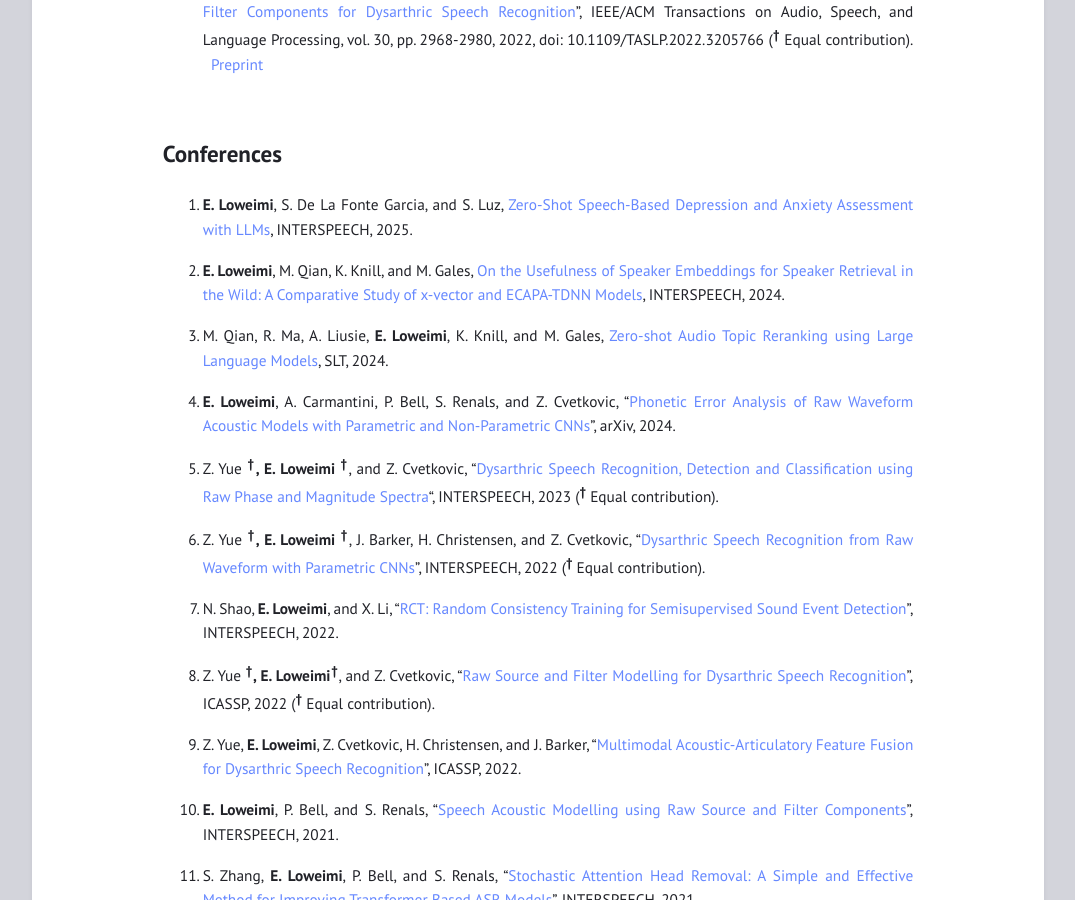
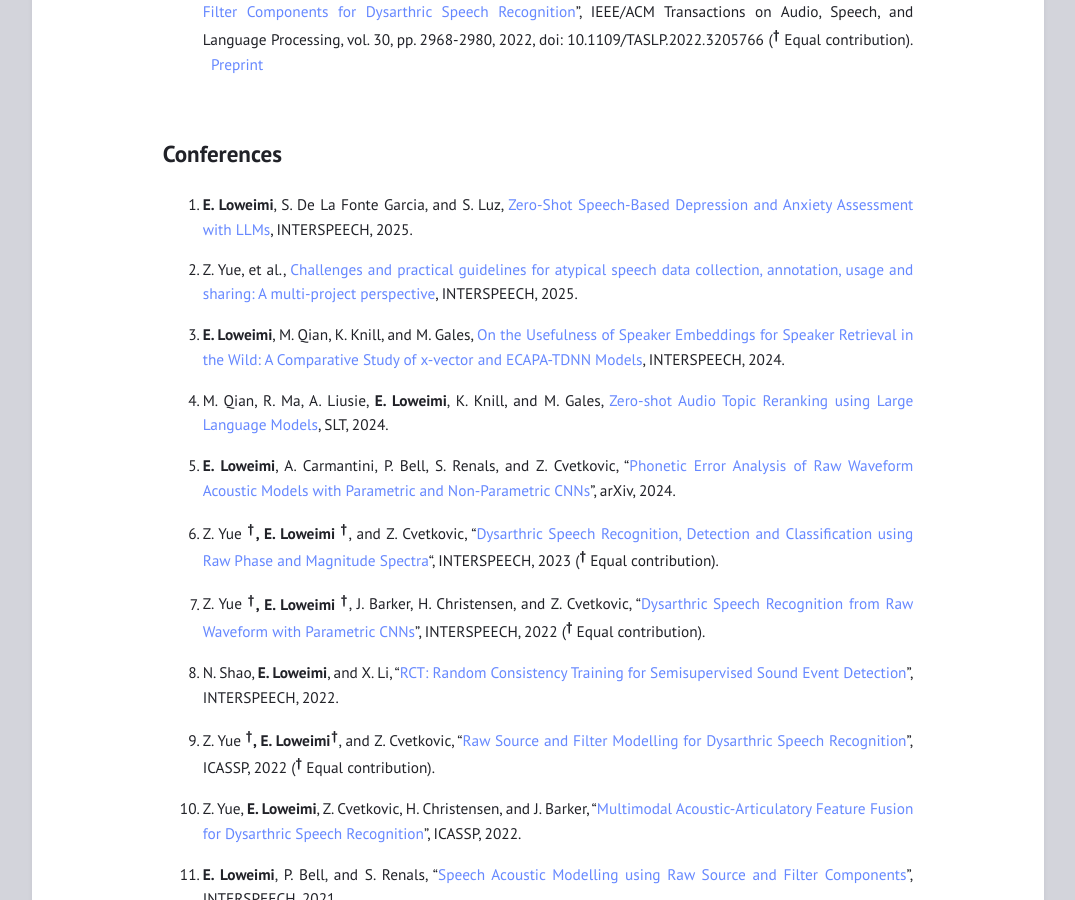
Before and after one commit to eloweimi/eloweimi.github.io, a Jekyll site: the page built from publications.md, in a window 1280 px wide and 900 px high, scrolled down 793 px. Shown: the whole window, without its empty margins (102-1177 px from the left). Built offline with Jekyll 4.4.1, drawn with Linux system fonts in a browser that asks for light colours.

Commit message:
Update publications.md

```diff
--- a/publications.md
+++ b/publications.md
@@ -28,87 +28,87 @@ Modelling from Raw Source and Filter Components for Dysarthric Speech Recognitio
 <br>
 
 ## Conferences ##
-<!--2. Z. Yue, ... **E. Loweimi**, [Challenges and practical guidelines for atypical speech data collection,
-annotation, usage and sharing: A multi-project perspective](https://eloweimi.github.io/publications/), INTERSPEECH, 2025.
--->
+
 1. **E. Loweimi**, S. De La Fonte Garcia, and S. Luz, [Zero-Shot Speech-Based Depression and Anxiety Assessment with LLMs](https://eloweimi.github.io/publications/), INTERSPEECH, 2025.
 
-2. **E. Loweimi**, M. Qian, K. Knill, and M. Gales, [On the Usefulness of Speaker Embeddings for Speaker Retrieval in the Wild:
+2. Z. Yue, et al., [Challenges and practical guidelines for atypical speech data collection, annotation, usage and sharing: A multi-project perspective](https://eloweimi.github.io/publications/), INTERSPEECH, 2025.
+
+3. **E. Loweimi**, M. Qian, K. Knill, and M. Gales, [On the Usefulness of Speaker Embeddings for Speaker Retrieval in the Wild:
 A Comparative Study of x-vector and ECAPA-TDNN Models](https://www.isca-archive.org/interspeech_2024/loweimi24_interspeech.html), INTERSPEECH, 2024.
 
-3. M. Qian, R. Ma, A. Liusie, **E. Loweimi**, K. Knill, and M. Gales, [Zero-shot Audio Topic Reranking using Large Language Models](https://arxiv.org/pdf/2309.07606), SLT, 2024.
+4. M. Qian, R. Ma, A. Liusie, **E. Loweimi**, K. Knill, and M. Gales, [Zero-shot Audio Topic Reranking using Large Language Models](https://arxiv.org/pdf/2309.07606), SLT, 2024.
 
-4. **E. Loweimi**, A. Carmantini, P. Bell, S. Renals, and Z. Cvetkovic, “[Phonetic Error Analysis of Raw Waveform Acoustic Models with Parametric and Non-Parametric CNNs](https://arxiv.org/abs/2406.00898)", arXiv, 2024.
+5. **E. Loweimi**, A. Carmantini, P. Bell, S. Renals, and Z. Cvetkovic, “[Phonetic Error Analysis of Raw Waveform Acoustic Models with Parametric and Non-Parametric CNNs](https://arxiv.org/abs/2406.00898)", arXiv, 2024.
 
-5. Z. Yue **<sup>&#8224;</sup>, E. Loweimi <sup>&#8224;</sup>**, and Z. Cvetkovic, “[Dysarthric Speech Recognition, Detection and Classification using Raw Phase and Magnitude Spectra](https://www.isca-speech.org/archive/interspeech_2023/yue23_interspeech.html)“, INTERSPEECH, 2023 (**<sup>&#8224;</sup>** Equal contribution).
+6. Z. Yue **<sup>&#8224;</sup>, E. Loweimi <sup>&#8224;</sup>**, and Z. Cvetkovic, “[Dysarthric Speech Recognition, Detection and Classification using Raw Phase and Magnitude Spectra](https://www.isca-speech.org/archive/interspeech_2023/yue23_interspeech.html)“, INTERSPEECH, 2023 (**<sup>&#8224;</sup>** Equal contribution).
 
-6. Z. Yue **<sup>&#8224;</sup>, E. Loweimi <sup>&#8224;</sup>**, J. Barker, H. Christensen, and Z. Cvetkovic, “[Dysarthric Speech Recognition from Raw Waveform with Parametric CNNs](https://www.isca-speech.org/archive/interspeech_2022/yue22_interspeech.html)”, INTERSPEECH,
+7. Z. Yue **<sup>&#8224;</sup>, E. Loweimi <sup>&#8224;</sup>**, J. Barker, H. Christensen, and Z. Cvetkovic, “[Dysarthric Speech Recognition from Raw Waveform with Parametric CNNs](https://www.isca-speech.org/archive/interspeech_2022/yue22_interspeech.html)”, INTERSPEECH,
 2022 (**<sup>&#8224;</sup>** Equal contribution).
 
-7. N. Shao, **E. Loweimi**, and X. Li, “[RCT: Random Consistency Training for Semisupervised Sound Event Detection](https://www.isca-speech.org/archive/interspeech_2022/shao22_interspeech.html)”, INTERSPEECH, 2022.
+8. N. Shao, **E. Loweimi**, and X. Li, “[RCT: Random Consistency Training for Semisupervised Sound Event Detection](https://www.isca-speech.org/archive/interspeech_2022/shao22_interspeech.html)”, INTERSPEECH, 2022.
 
-8. Z. Yue **<sup>&#8224;</sup>, E. Loweimi<sup>&#8224;</sup>**, and Z. Cvetkovic, “[Raw Source and Filter Modelling for Dysarthric Speech Recognition](https://ieeexplore.ieee.org/document/9746553)”, ICASSP, 2022 (**<sup>&#8224;</sup>** Equal contribution).
+9. Z. Yue **<sup>&#8224;</sup>, E. Loweimi<sup>&#8224;</sup>**, and Z. Cvetkovic, “[Raw Source and Filter Modelling for Dysarthric Speech Recognition](https://ieeexplore.ieee.org/document/9746553)”, ICASSP, 2022 (**<sup>&#8224;</sup>** Equal contribution).
 
-9. Z. Yue, **E. Loweimi**, Z. Cvetkovic, H. Christensen, and J. Barker, “[Multimodal Acoustic-Articulatory Feature Fusion for Dysarthric Speech Recognition](https://ieeexplore.ieee.org/document/9746855)”, ICASSP, 2022.
+10. Z. Yue, **E. Loweimi**, Z. Cvetkovic, H. Christensen, and J. Barker, “[Multimodal Acoustic-Articulatory Feature Fusion for Dysarthric Speech Recognition](https://ieeexplore.ieee.org/document/9746855)”, ICASSP, 2022.
 
-10. **E. Loweimi**, P. Bell, and S. Renals, “[Speech Acoustic Modelling using Raw Source and Filter Components](https://www.isca-speech.org/archive/interspeech_2021/loweimi21_interspeech.html)”, INTERSPEECH, 2021.
+11. **E. Loweimi**, P. Bell, and S. Renals, “[Speech Acoustic Modelling using Raw Source and Filter Components](https://www.isca-speech.org/archive/interspeech_2021/loweimi21_interspeech.html)”, INTERSPEECH, 2021.
 
-11. S. Zhang, **E. Loweimi**, P. Bell, and S. Renals, “[Stochastic Attention Head Removal: A Simple and Effective Method for Improving Transformer Based ASR
+12. S. Zhang, **E. Loweimi**, P. Bell, and S. Renals, “[Stochastic Attention Head Removal: A Simple and Effective Method for Improving Transformer Based ASR
 Models](https://www.isca-speech.org/archive/interspeech_2021/zhang21p_interspeech.html)”, INTERSPEECH, 2021.
 
-12. **E. Loweimi**, Z. Cvetkovic, P. Bell, and S. Renals, “[Speech Acoustic Modelling from Raw Phase Spectrum](https://ieeexplore.ieee.org/document/9413727)”, ICASSP, 2021.
+13. **E. Loweimi**, Z. Cvetkovic, P. Bell, and S. Renals, “[Speech Acoustic Modelling from Raw Phase Spectrum](https://ieeexplore.ieee.org/document/9413727)”, ICASSP, 2021.
 
-13. S. Zhang, C-T. Do, R. Doddipatla, **E. Loweimi**, P. Bell, and S. Renals, “[Train Your Classifier First: Cascade Neural Networks Training from Upper Layers to Lower Layers](https://ieeexplore.ieee.org/document/9413565)”, ICASSP, 2021.
+14. S. Zhang, C-T. Do, R. Doddipatla, **E. Loweimi**, P. Bell, and S. Renals, “[Train Your Classifier First: Cascade Neural Networks Training from Upper Layers to Lower Layers](https://ieeexplore.ieee.org/document/9413565)”, ICASSP, 2021.
 
-14. **E. Loweimi**, P. Bell, and S. Renals, “[Raw Sign and Magnitude Spectra for Multihead Acoustic Modelling](https://www.isca-speech.org/archive/interspeech_2020/loweimi20b_interspeech.html)”, INTERSPEECH, 2020.
+15. **E. Loweimi**, P. Bell, and S. Renals, “[Raw Sign and Magnitude Spectra for Multihead Acoustic Modelling](https://www.isca-speech.org/archive/interspeech_2020/loweimi20b_interspeech.html)”, INTERSPEECH, 2020.
 
-15. **E. Loweimi**, P. Bell, and S. Renals, “[On the Robustness and Training Dynamics of Raw Waveform Models](https://www.isca-speech.org/archive/interspeech_2020/loweimi20_interspeech.html)”, INTERSPEECH, 2020.
+16. **E. Loweimi**, P. Bell, and S. Renals, “[On the Robustness and Training Dynamics of Raw Waveform Models](https://www.isca-speech.org/archive/interspeech_2020/loweimi20_interspeech.html)”, INTERSPEECH, 2020.
 
-16. S. Zhang, **E. Loweimi**, P. Bell, and S. Renals, “[On The Usefulness of Self-Attention for Automatic Speech Recognition with Transformers](https://ieeexplore.ieee.org/abstract/document/9383521)”, SLT, 2020.
+17. S. Zhang, **E. Loweimi**, P. Bell, and S. Renals, “[On The Usefulness of Self-Attention for Automatic Speech Recognition with Transformers](https://ieeexplore.ieee.org/abstract/document/9383521)”, SLT, 2020.
 
-17. J. Fainberg, O. Klejch, **E. Loweimi**, P. Bell, and S. Renals, “[Acoustic Model Adaptation from Raw Waveforms with SincNet](https://ieeexplore.ieee.org/document/9003974)”, ASRU, 2019.
+18. J. Fainberg, O. Klejch, **E. Loweimi**, P. Bell, and S. Renals, “[Acoustic Model Adaptation from Raw Waveforms with SincNet](https://ieeexplore.ieee.org/document/9003974)”, ASRU, 2019.
 
-18. **E. Loweimi**, P. Bell, and S. Renals, “[On Learning Interpretable CNNs with Parametric Modulated Kernel-based Filters](https://www.isca-speech.org/archive/interspeech_2019/loweimi19_interspeech.html)”, INTERSPEECH, 2019.
+19. **E. Loweimi**, P. Bell, and S. Renals, “[On Learning Interpretable CNNs with Parametric Modulated Kernel-based Filters](https://www.isca-speech.org/archive/interspeech_2019/loweimi19_interspeech.html)”, INTERSPEECH, 2019.
 
-19. S. Zhang, **E. Loweimi**, Y. Xu, P. Bell, and S. Renals “[Trainable Dynamic Subsampling for End-to-End Speech Recognition](https://www.isca-speech.org/archive/interspeech_2019/zhang19d_interspeech.html)”, INTERSPEECH, 2019.
+20. S. Zhang, **E. Loweimi**, Y. Xu, P. Bell, and S. Renals “[Trainable Dynamic Subsampling for End-to-End Speech Recognition](https://www.isca-speech.org/archive/interspeech_2019/zhang19d_interspeech.html)”, INTERSPEECH, 2019.
 
-20. M.A. Jalal, **E. Loweimi**, R. Moore, and T. Hain, “[Learning Temporal Clusters Using Capsule Routing for Speech Emotion Recognition](https://www.isca-speech.org/archive/interspeech_2019/jalal19_interspeech.html)”, INTERSPEECH, 2019.
+21. M.A. Jalal, **E. Loweimi**, R. Moore, and T. Hain, “[Learning Temporal Clusters Using Capsule Routing for Speech Emotion Recognition](https://www.isca-speech.org/archive/interspeech_2019/jalal19_interspeech.html)”, INTERSPEECH, 2019.
 
-21. **E. Loweimi**, P. Bell, and S. Renals, “[On the Usefulness of Statistical Normalisation of Bottleneck Features for Speech Recognition](https://ieeexplore.ieee.org/document/8683330)”, ICASSP, 2019.
+22. **E. Loweimi**, P. Bell, and S. Renals, “[On the Usefulness of Statistical Normalisation of Bottleneck Features for Speech Recognition](https://ieeexplore.ieee.org/document/8683330)”, ICASSP, 2019.
 
-22. S. Zhang, **E. Loweimi**, P. Bell, and S. Renals, “[Windowed Attention Mechanisms for Speech Recognition](https://ieeexplore.ieee.org/document/8682224)”, ICASSP, 2019.
+23. S. Zhang, **E. Loweimi**, P. Bell, and S. Renals, “[Windowed Attention Mechanisms for Speech Recognition](https://ieeexplore.ieee.org/document/8682224)”, ICASSP, 2019.
 
-23. **E. Loweimi**, J. Barker, and T. Hain, “[On the Usefulness of the Speech Phase Spectrum for Pitch Extraction](https://www.isca-speech.org/archive/interspeech_2018/loweimi18_interspeech.html)”, INTERSPEECH, 2018.
+24. **E. Loweimi**, J. Barker, and T. Hain, “[On the Usefulness of the Speech Phase Spectrum for Pitch Extraction](https://www.isca-speech.org/archive/interspeech_2018/loweimi18_interspeech.html)”, INTERSPEECH, 2018.
 
-24. **E. Loweimi**, J. Barker, and T. Hain, “[Exploring the use of Group Delay for Generalised VTS based Noise Compensation](https://ieeexplore.ieee.org/document/8462595)”, ICASSP, 2018.
+25. **E. Loweimi**, J. Barker, and T. Hain, “[Exploring the use of Group Delay for Generalised VTS based Noise Compensation](https://ieeexplore.ieee.org/document/8462595)”, ICASSP, 2018.
 
-25. **E. Loweimi**, J. Barker, and T. Hain, “[Channel Compensation in the Generalised Vector Taylor Series Approach to Robust ASR](https://www.isca-speech.org/archive/interspeech_2017/loweimi17b_interspeech.html)”, INTERSPEECH, 2017.
+26. **E. Loweimi**, J. Barker, and T. Hain, “[Channel Compensation in the Generalised Vector Taylor Series Approach to Robust ASR](https://www.isca-speech.org/archive/interspeech_2017/loweimi17b_interspeech.html)”, INTERSPEECH, 2017.
 
-26. **E. Loweimi**, J. Barker, O. Saz Torralba, and T. Hain, “[Robust Source-Filter Separation of Speech Signal in the Phase Domain](https://www.isca-speech.org/archive/interspeech_2017/loweimi17_interspeech.html)”, INTERSPEECH, 2017.
+27. **E. Loweimi**, J. Barker, O. Saz Torralba, and T. Hain, “[Robust Source-Filter Separation of Speech Signal in the Phase Domain](https://www.isca-speech.org/archive/interspeech_2017/loweimi17_interspeech.html)”, INTERSPEECH, 2017.
 
-27. **E. Loweimi**, J. Barker, and T. Hain, “[Statistical Normalisation of Phase-based Feature Representation for Robust Speech Recognition](https://ieeexplore.ieee.org/document/7953170)”, ICASSP, 2017.
+28. **E. Loweimi**, J. Barker, and T. Hain, “[Statistical Normalisation of Phase-based Feature Representation for Robust Speech Recognition](https://ieeexplore.ieee.org/document/7953170)”, ICASSP, 2017.
 
-28. **E. Loweimi**, J. Barker, and T. Hain, “[Use of Generalised Nonlinearity in VTS Noise Compensation for Robust Speech Recognition](https://www.isca-speech.org/archive/interspeech_2016/loweimi16_interspeech.html)”, INTERSPEECH, 2016.
+29. **E. Loweimi**, J. Barker, and T. Hain, “[Use of Generalised Nonlinearity in VTS Noise Compensation for Robust Speech Recognition](https://www.isca-speech.org/archive/interspeech_2016/loweimi16_interspeech.html)”, INTERSPEECH, 2016.
 
-29. **E. Loweimi**, J. Barker, and T. Hain, “[Source-filter Separation of Speech Signal in the Phase Domain](https://www.isca-speech.org/archive/interspeech_2015/loweimi15_interspeech.html)”, INTERSPEECH, 2015.
+30. **E. Loweimi**, J. Barker, and T. Hain, “[Source-filter Separation of Speech Signal in the Phase Domain](https://www.isca-speech.org/archive/interspeech_2015/loweimi15_interspeech.html)”, INTERSPEECH, 2015.
 
-30. **E. Loweimi**, M. Doulaty, J. Barker, and T. Hain, “[Long-term statistical Feature Extraction from Speech Signal and its Application in Emotion Recognition](https://link.springer.com/chapter/10.1007/978-3-319-25789-1_17)”, Statistical Language and Speech Processing (SLSP), 2015.
+31. **E. Loweimi**, M. Doulaty, J. Barker, and T. Hain, “[Long-term statistical Feature Extraction from Speech Signal and its Application in Emotion Recognition](https://link.springer.com/chapter/10.1007/978-3-319-25789-1_17)”, Statistical Language and Speech Processing (SLSP), 2015.
 
-31. **E. Loweimi**, M. Doulaty, J. Barker, and T. Hain, "[Emotion Recognition from the Speech Signal by Effective Combination of Generative and Discriminative Models](https://eprints.whiterose.ac.uk/103952/)", USES, 2015.
+32. **E. Loweimi**, M. Doulaty, J. Barker, and T. Hain, "[Emotion Recognition from the Speech Signal by Effective Combination of Generative and Discriminative Models](https://eprints.whiterose.ac.uk/103952/)", USES, 2015.
 
-32. **E. Loweimi**, J. Barker, and T. Hain, "[Compression of Model-based Group Delay Function for Robust Speech Recognition](https://eprints.whiterose.ac.uk/85055/)", USES, 2014.
+33. **E. Loweimi**, J. Barker, and T. Hain, "[Compression of Model-based Group Delay Function for Robust Speech Recognition](https://eprints.whiterose.ac.uk/85055/)", USES, 2014.
 
-33. **E. Loweimi**, S.M. Ahadi, and T. Drugman, “[A New Phase-based Feature Representation for Robust Speech Recognition](https://ieeexplore.ieee.org/document/6639051)”, ICASSP, 2013.
+34. **E. Loweimi**, S.M. Ahadi, and T. Drugman, “[A New Phase-based Feature Representation for Robust Speech Recognition](https://ieeexplore.ieee.org/document/6639051)”, ICASSP, 2013.
 
-34. **E. Loweimi**, S.M. Ahadi, T. Drugman, and S. Loveymi, “[On the Importance of Pre-emphasis and Window Shape in Phase-based Speech Recognition](https://link.springer.com/chapter/10.1007/978-3-642-38847-7_21)”, Lecture
+35. **E. Loweimi**, S.M. Ahadi, T. Drugman, and S. Loveymi, “[On the Importance of Pre-emphasis and Window Shape in Phase-based Speech Recognition](https://link.springer.com/chapter/10.1007/978-3-642-38847-7_21)”, Lecture
 Notes in Computer Science, vol. 7911 LNAI, 2013.
 
-35. **E. Loweimi**, S.M. Ahadi, and H. Sheikhzadeh, “[Phase-only Speech Reconstruction Using Very Short Frames](https://www.isca-speech.org/archive/interspeech_2011/loweimi11_interspeech.html)”, INTERSPEECH, 2011.
+36. **E. Loweimi**, S.M. Ahadi, and H. Sheikhzadeh, “[Phase-only Speech Reconstruction Using Very Short Frames](https://www.isca-speech.org/archive/interspeech_2011/loweimi11_interspeech.html)”, INTERSPEECH, 2011.
 
-36. **E. Loweimi** and S.M. Ahadi, “[A New Group Delay-based Feature for Robust Speech Recognition](https://ieeexplore.ieee.org/document/6011884)”, ICME, 2011.
+37. **E. Loweimi** and S.M. Ahadi, “[A New Group Delay-based Feature for Robust Speech Recognition](https://ieeexplore.ieee.org/document/6011884)”, ICME, 2011.
 
-37. **E. Loweimi**, S.M. Ahadi, and S. Loveymi, “[On the Importance of Phase and Magnitude Spectra in Speech Enhancement](https://ieeexplore.ieee.org/document/5955843)”, ICEE, 2011.
+38. **E. Loweimi**, S.M. Ahadi, and S. Loveymi, “[On the Importance of Phase and Magnitude Spectra in Speech Enhancement](https://ieeexplore.ieee.org/document/5955843)”, ICEE, 2011.
 
-38. **E. Loweimi** and S.M. Ahadi, "[Objective Evaluation of Phase and Magnitude only Reconstructed Speech: New Considerations](https://ieeexplore.ieee.org/document/5605496)", ISSPA, 2010.
+39. **E. Loweimi** and S.M. Ahadi, "[Objective Evaluation of Phase and Magnitude only Reconstructed Speech: New Considerations](https://ieeexplore.ieee.org/document/5605496)", ISSPA, 2010.
 
-39. **E. Loweimi** and S.M. Ahadi, “[Objective Evaluation of Magnitude and Phase only Spectrum-based Reconstruction of the Speech Signal](https://ieeexplore.ieee.org/document/5463311)”, ISCCSP, 2010.
+40. **E. Loweimi** and S.M. Ahadi, “[Objective Evaluation of Magnitude and Phase only Spectrum-based Reconstruction of the Speech Signal](https://ieeexplore.ieee.org/document/5463311)”, ISCCSP, 2010.
```
